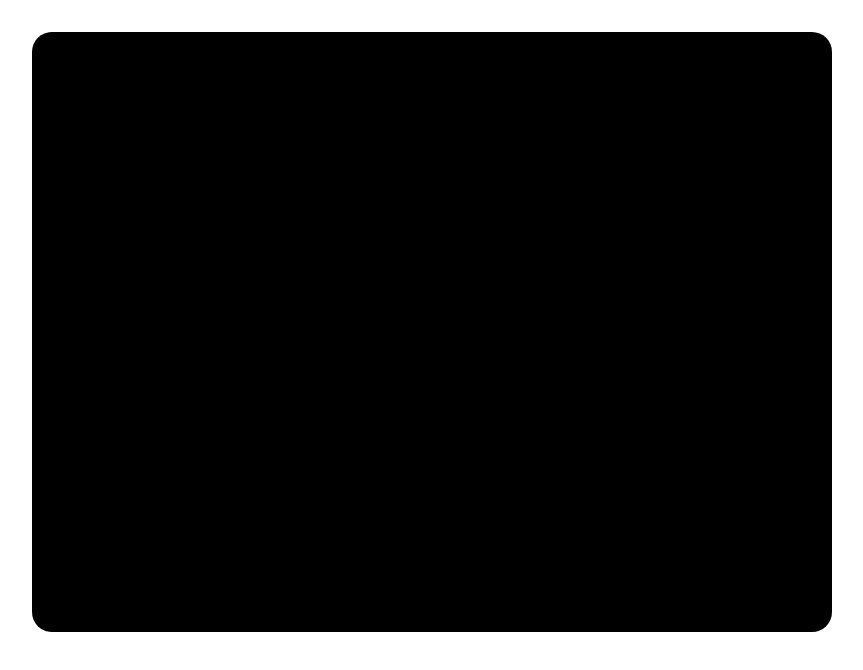
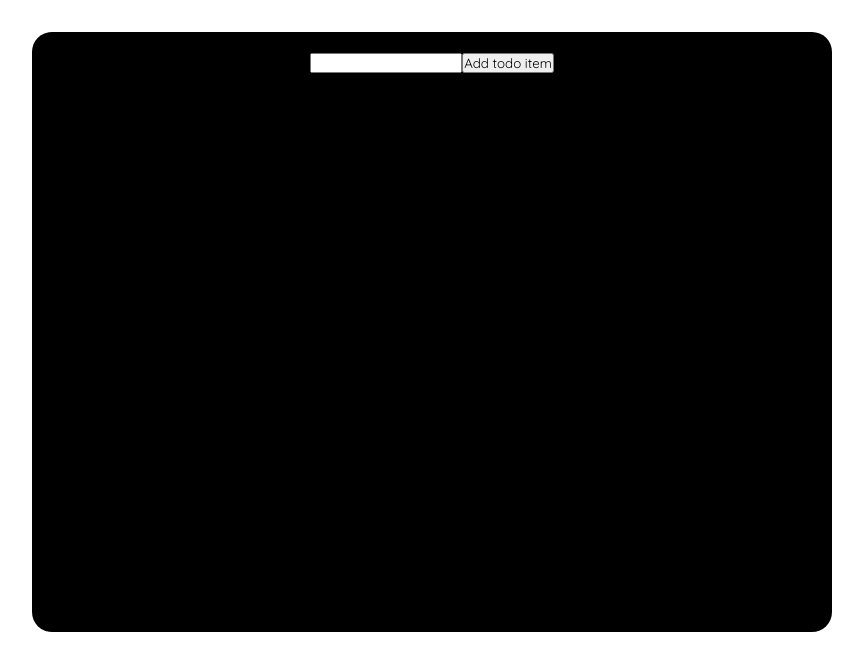
Before and after one commit to lindsey-lansford/todo-list-app, a React (Create React App) app: page / in a window 1280 px wide. Shown: the top 670 px of the page, without its empty margins (208-1071 px from the left). Built offline with nearby package versions, Linux system fonts and the light colour scheme.

Commit message:
adding forms/ edit rendering

```diff
--- a/src/components/TodoForm.js
+++ b/src/components/TodoForm.js
@@ -1,7 +1,54 @@
 import React, { useState } from "react";
 
-const TodoForm = () => {
-  return <div>TodoForm</div>;
+const TodoForm = (props) => {
+  const [input, setInput] = useState('');
+
+  const handleSubmit = (e) => {
+    e.preventDefault();
+
+    props.onSubmit({
+      id: Math.random(Math.floor() * 1000),
+      text: input,
+    });
+
+    setInput('');
+  };
+
+  const handleChange = (e) => {
+    setInput(e.target.value);
+  };
+
+  // Checking to see if "edit" prop exists. If not, render the normal form
+  // If the props.edit exists, render updated form instead
+  return !props.edit ? (
+    <div>
+      <form onSubmit={handleSubmit} className="todo-form">
+        <input
+          type="text"
+          value={input}
+          onChange={handleChange}
+          name="text"
+          className="todo-item"
+        />
+        <button className="todo-button">Add todo item</button>
+      </form>
+    </div>
+  ) : (
+    <div>
+        <h3>Update todo: {props.edit.value}</h3>
+        <form onSubmit={handleSubmit} className="todo-form">
+        <input
+          type="text"
+          value={input}
+          onChange={handleChange}
+          placeholder={props.edit.value}
+          name="text"
+          className="todo-item"
+        />
+        <button className="todo-button">Update todo item</button>
+      </form>
+    </div>
+  )
 };
 
 export default TodoForm;
```
